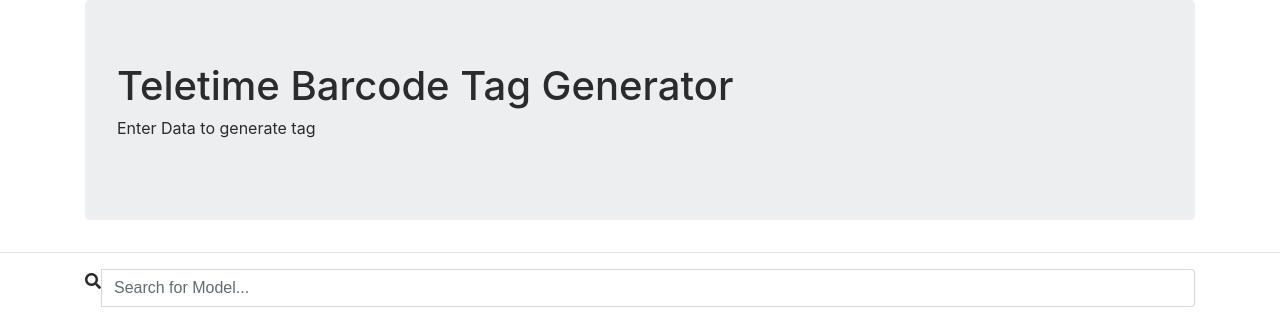
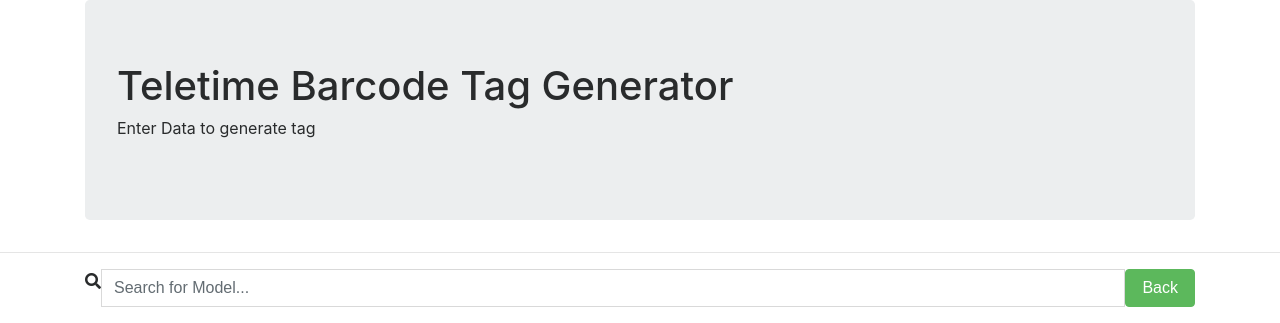
Before and after one commit to balpreetpunia/BarcodeTags, a PHP site: page /list in a window 1280 px wide. Shown: the top 323 px of the page. Run offline with PHP 8.4, Linux system fonts and the light colour scheme; data that the repository does not hold is empty; some libraries are stand-ins or nearby versions.

Commit message:
Added back button

```diff
--- a/list.php
+++ b/list.php
@@ -35,6 +35,9 @@ $serial = 1;
             <span class="input-group-text"><i class="fas fa-search"></i></span>
         </div>
         <input type="text" id="myInput" onkeyup="myFunction()" class="form-control" placeholder="Search for Model..." title="Type in a model">
+        <div class="input-group-append">
+            <button class="btn btn-success" onclick="location.href='index'">Back</button>
+        </div>
     </div>
     <div class="table-responsive-sm">
         <table id="myTable" class="table table-striped table-bordered">
```
